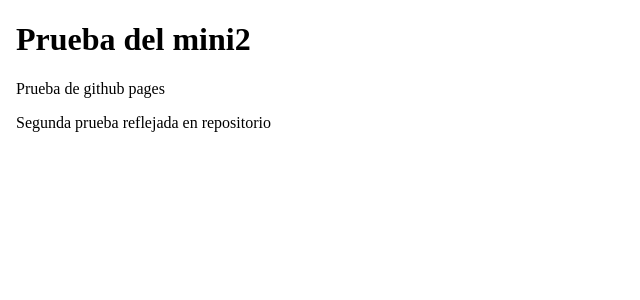
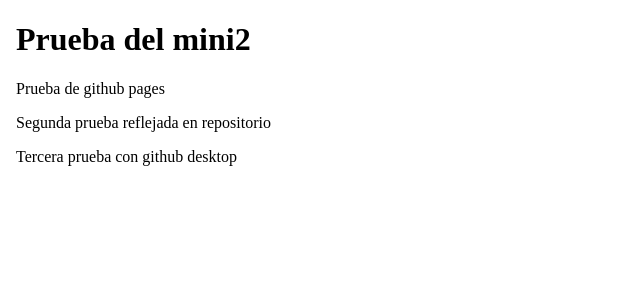
Before and after one commit to MichuaP/VitalCare, an Angular app: page / in a window 1280 px wide. Shown: the top 300 px of the page, without its empty margins (0-640 px from the left). Built offline with nearby package versions, Linux system fonts and the light colour scheme.

Commit message:
Tercera prueba GD
Github desktop

```diff
--- a/src/app/app.component.html
+++ b/src/app/app.component.html
@@ -3,5 +3,6 @@
     <h1>Prueba del mini2</h1>
     <p>Prueba de github pages</p>
     <p>Segunda prueba reflejada en repositorio</p>
+    <p>Tercera prueba con github desktop</p>
   </div>
 </body>
```
